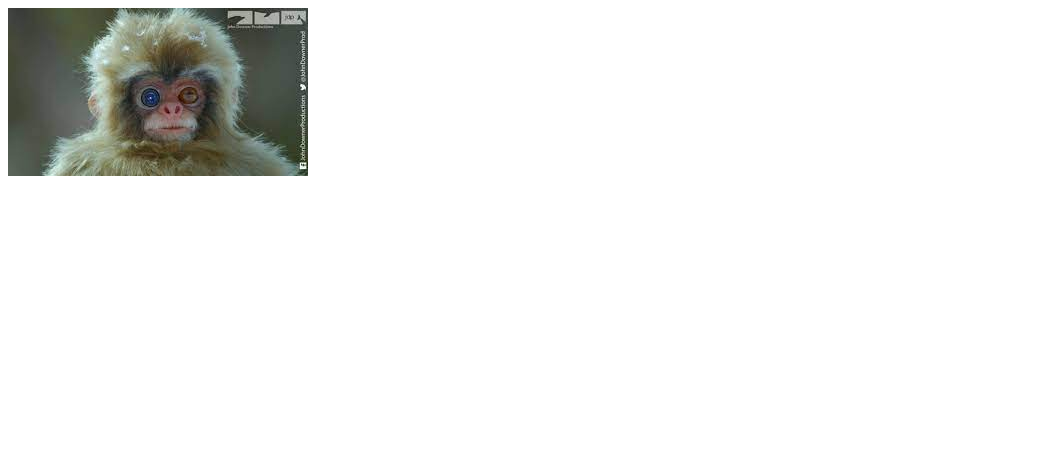
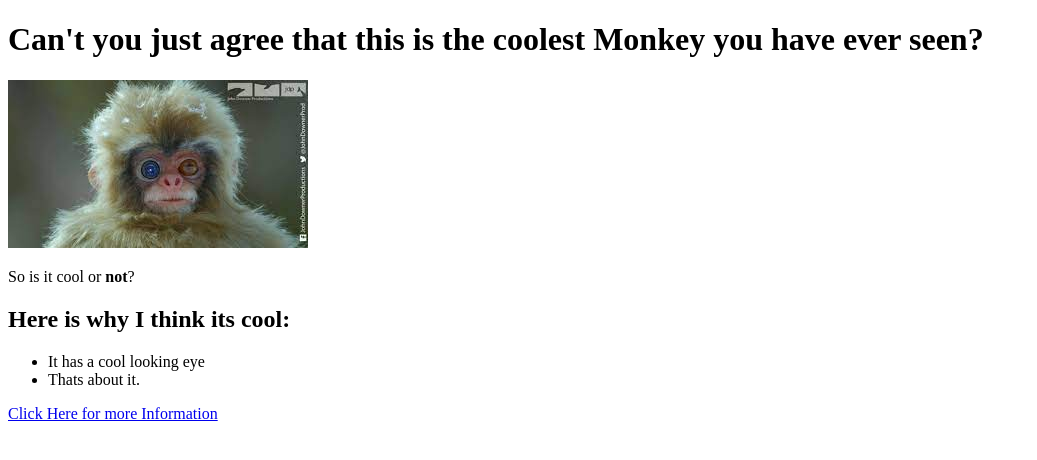
Before and after one commit to Centriax/Website, a plain HTML site: page index.html in a window 1280 px wide. Shown: the whole page, without its empty margins (0-1037 px from the left). Drawn offline with Linux system fonts and the light colour scheme.

Commit message:
More HTML Practice

```diff
--- a/index.html
+++ b/index.html
@@ -1,10 +1,18 @@
 <!DOCTYPE html>
+<meta charset="utf-8">
 <html>
     <head>
-        <meta charset="utf-8">
-        <title>Website</title>
+        <title>What a cool looking monkey!</title>
     </head>
     <body>
-        <img src="images/monkey.jpg" alt="Monkey">
+        <h1>Can't you just agree that this is the coolest Monkey you have ever seen?</h1>
+        <img src="Images/monkey.jpg" alt="Monkey">
+        <p class="Editors-Note">So is it cool or <strong>not</strong>?</p>
+        <h2>Here is why I think its cool:</h2>
+        <ul>
+            <li>It has a cool looking eye</li>
+            <li>Thats about it.</li>
+        </ul>
+        <a href="https://www.youtube.com/watch?v=opyPkipNNhE">Click Here for more Information</a>
     </body>
 </html>
```
Also changed, not shown: sample.html (added, +27 -0 lines), Images/landscape.jpg (added).
